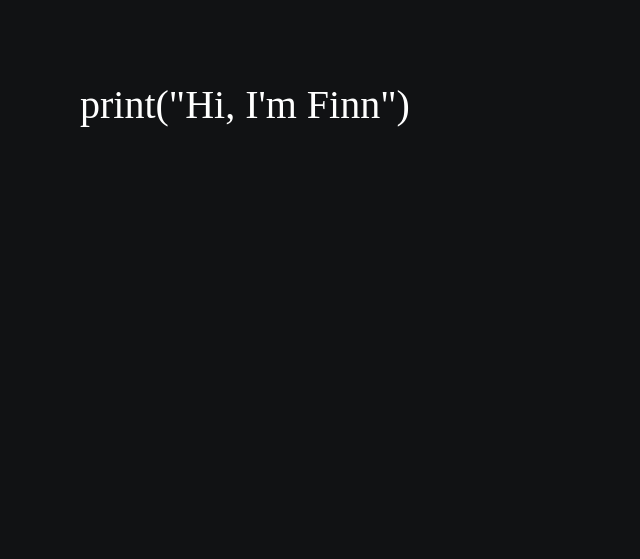
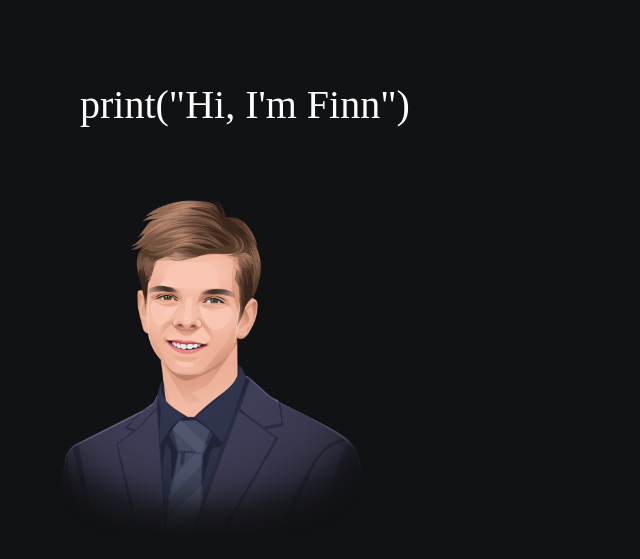
Before and after one commit to OX-S/Portfolio-Website, a Flask app: page /home in a window 1280 px wide. Shown: the part 189-748 px from the top of the page, without its empty margins (0-640 px from the left). Run offline with Flask 2, Linux system fonts and the light colour scheme; some libraries are stand-ins or nearby versions; some web fonts are replaced.

Commit message:
added my portrait

```diff
--- a/templates/home.html
+++ b/templates/home.html
@@ -9,6 +9,7 @@
     <div class="home">
          <div>
             <h1 id="hi"> print("Hi, I'm Finn") </h1>
+             <img src="{{ url_for('static', filename='assets/portrait.png')}}" height="400px" width="auto">
         </div>
     </div>
 {% endblock %}
```
Also changed, not shown: static/assets/portrait.png (added).
